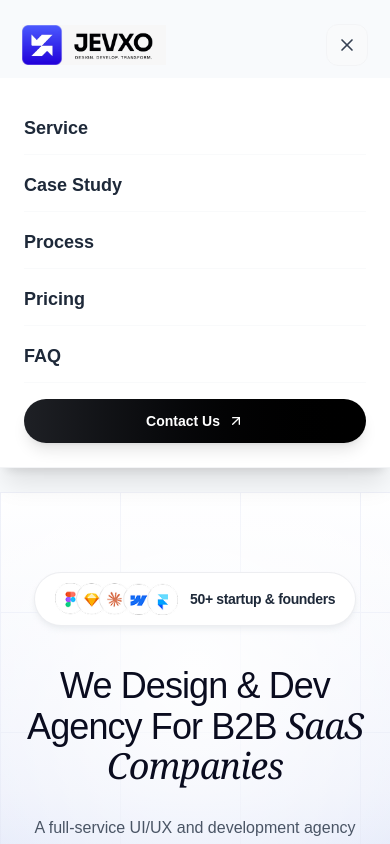
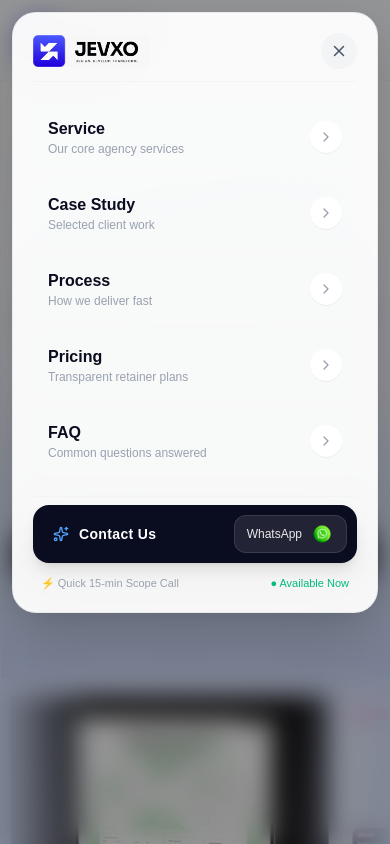
Before and after one commit to jevxo26/jevxo-frontend-new, a Next.js app: page / in a window 390 px wide. Both pictures are taken after a click on the button 347 px from the left and 45 px from the top of the page. Shown: the top 844 px of the page. Built offline with nearby package versions, Linux system fonts and the light colour scheme; a web font is replaced by a local one.

Commit message:
feat: redesign mobile navigation drawer into a ultra-premium glassmorphic modal with interactive rows, subtext, and WhatsApp CTA

```diff
--- a/app/components/landing/banner/Navbar.tsx
+++ b/app/components/landing/banner/Navbar.tsx
@@ -3,7 +3,8 @@
 import { useState, useEffect } from "react";
 import Link from "next/link";
 import Image from "next/image";
-import { Menu, X, ArrowUpRight } from "lucide-react";
+import { motion, AnimatePresence } from "framer-motion";
+import { Menu, X, ChevronRight, Sparkles } from "lucide-react";
 
 export default function Navbar() {
   const [isScrolled, setIsScrolled] = useState(false);
@@ -18,20 +19,29 @@ export default function Navbar() {
     return () => window.removeEventListener("scroll", handleScroll);
   }, []);
 
+  // Prevent background scrolling when mobile menu is open
+  useEffect(() => {
+    if (mobileMenuOpen) {
+      document.body.style.overflow = "hidden";
+    } else {
+      document.body.style.overflow = "unset";
+    }
+  }, [mobileMenuOpen]);
+
   const navLinks = [
-    { name: "Service", href: "#service" },
-    { name: "Case Study", href: "#case-study" },
-    { name: "Process", href: "#process" },
-    { name: "Pricing", href: "#pricing" },
-    { name: "FAQ", href: "#faq" },
+    { name: "Service", href: "#service", desc: "Our core agency services" },
+    { name: "Case Study", href: "#case-study", desc: "Selected client work" },
+    { name: "Process", href: "#process", desc: "How we deliver fast" },
+    { name: "Pricing", href: "#pricing", desc: "Transparent retainer plans" },
+    { name: "FAQ", href: "#faq", desc: "Common questions answered" },
   ];
 
   return (
     <header
       className={`sticky top-0 z-50 w-full transition-all duration-500 ${
         isScrolled
-          ? "bg-white/80 backdrop-blur-xl shadow-[0_4px_30px_rgba(0,0,0,0.06)] border-b border-gray-100/80 py-3"
-          : "bg-transparent py-6"
+          ? "bg-white/85 backdrop-blur-xl shadow-[0_4px_30px_rgba(0,0,0,0.05)] border-b border-gray-100/80 py-3"
+          : "bg-transparent py-5 md:py-6"
       }`}
     >
       <div className="w-full max-w-[95%] sm:max-w-10/12 mx-auto px-3 sm:px-6 flex items-center justify-between">
@@ -42,18 +52,17 @@ export default function Navbar() {
             alt="JEVXO Logo"
             width={140}
             height={40}
-            className="h-10 w-auto object-contain"
-            priority
+            className="h-9 sm:h-10 w-auto object-contain rounded-sm"
           />
         </Link>
 
-        {/* Center Nav Links - Desktop */}
-        <nav className="hidden md:flex items-center gap-8 lg:gap-10 text-base sm:text-[17px] font-semibold text-gray-700">
+        {/* Desktop Navigation Links */}
+        <nav className="hidden md:flex items-center gap-8">
           {navLinks.map((link) => (
             <Link
               key={link.name}
               href={link.href}
-              className="hover:text-[#0a0c16] transition-colors relative py-1 after:content-[''] after:absolute after:bottom-0 after:left-0 after:w-0 after:h-[2px] after:rounded-full after:bg-gradient-to-r after:from-[#0066FF] after:to-[#2b9dff] hover:after:w-full after:transition-all after:duration-300"
+              className="text-[#0a0c1f] hover:text-[#0052FF] transition-colors font-medium text-[15px] tracking-tight relative py-1 after:content-[''] after:absolute after:bottom-0 after:left-0 after:w-0 after:h-[2px] after:bg-[#0052FF] hover:after:w-full after:transition-all after:duration-300"
             >
               {link.name}
             </Link>
@@ -61,15 +70,15 @@ export default function Navbar() {
         </nav>
 
         {/* Contact Us Premium Capsule Button & Mobile Toggle */}
-        <div className="flex items-center gap-4">
+        <div className="flex items-center gap-3">
           <Link
             href="#contact"
-            className="hidden sm:flex items-center gap-3 bg-black hover:bg-neutral-900 text-white pl-6 pr-1.5 py-1.5 rounded-full font-medium text-base shadow-lg transition-all duration-300 group"
+            className="hidden sm:flex items-center gap-3 bg-[#0a0c1f] hover:bg-black text-white pl-5 pr-1.5 py-1.5 rounded-full font-medium text-base shadow-md hover:shadow-xl transition-all duration-300 group"
           >
-            <span className="text-[15px] font-normal">
+            <span className="text-[14px] font-medium tracking-tight">
               Contact Us
             </span>
-            <div className="w-8 h-8 rounded-full flex items-center justify-center overflow-hidden">
+            <div className="w-8 h-8 rounded-full flex items-center justify-center overflow-hidden shrink-0 border border-white/20">
               <Image
                 src="/whatsapp.png"
                 alt="WhatsApp"
@@ -83,41 +92,125 @@ export default function Navbar() {
           {/* Mobile Menu Button */}
           <button
             onClick={() => setMobileMenuOpen(!mobileMenuOpen)}
-            className="md:hidden p-2.5 rounded-xl text-gray-700 bg-gray-50 hover:bg-gray-100 border border-gray-100 transition-colors"
+            className="md:hidden w-10 h-10 rounded-2xl bg-white border border-gray-200/80 shadow-xs flex items-center justify-center text-gray-900 active:scale-95 transition-all"
             aria-label="Toggle Menu"
           >
             {mobileMenuOpen ? (
-              <X className="w-5 h-5" />
+              <X className="w-5 h-5 text-gray-900" />
             ) : (
-              <Menu className="w-5 h-5" />
+              <Menu className="w-5 h-5 text-gray-900" />
             )}
           </button>
         </div>
       </div>
 
-      {/* Mobile Navigation Drawer */}
+      {/* Premium Glassmorphic Mobile Navigation Modal Drawer */}
+      <AnimatePresence>
         {mobileMenuOpen && (
-        <div className="md:hidden bg-white/95 backdrop-blur-xl border-b border-gray-100 px-6 py-6 mt-3 flex flex-col gap-1 shadow-xl animate-in slide-in-from-top-2 duration-200">
-          {navLinks.map((link) => (
+          <>
+            {/* Backdrop Blur Overlay */}
+            <motion.div
+              initial={{ opacity: 0 }}
+              animate={{ opacity: 1 }}
+              exit={{ opacity: 0 }}
+              onClick={() => setMobileMenuOpen(false)}
+              className="fixed inset-0 bg-black/40 backdrop-blur-md z-40 md:hidden"
+            />
+
+            {/* Mobile Drawer Container */}
+            <motion.div
+              initial={{ opacity: 0, y: -20, scale: 0.96 }}
+              animate={{ opacity: 1, y: 0, scale: 1 }}
+              exit={{ opacity: 0, y: -20, scale: 0.96 }}
+              transition={{ duration: 0.25, ease: [0.16, 1, 0.3, 1] }}
+              className="fixed top-3 inset-x-3 z-50 md:hidden bg-white/95 backdrop-blur-2xl border border-gray-200/80 rounded-3xl p-5 shadow-[0_20px_60px_rgba(0,0,0,0.2)] flex flex-col gap-4 max-h-[92vh] overflow-y-auto"
+            >
+              {/* Header inside Menu Drawer */}
+              <div className="flex items-center justify-between pb-3 border-b border-gray-100">
+                <Link href="/" onClick={() => setMobileMenuOpen(false)}>
+                  <Image
+                    src="/logo1.jpeg"
+                    alt="JEVXO Logo"
+                    width={130}
+                    height={36}
+                    className="h-8 w-auto object-contain"
+                  />
+                </Link>
+
+                <button
+                  onClick={() => setMobileMenuOpen(false)}
+                  className="w-9 h-9 rounded-full bg-gray-100 flex items-center justify-center text-gray-600 hover:bg-gray-200 transition-colors"
+                >
+                  <X className="w-4.5 h-4.5" />
+                </button>
+              </div>
+
+              {/* Navigation Links */}
+              <div className="flex flex-col gap-1.5 py-1">
+                {navLinks.map((link, idx) => (
+                  <motion.div
+                    key={link.name}
+                    initial={{ opacity: 0, x: -10 }}
+                    animate={{ opacity: 1, x: 0 }}
+                    transition={{ delay: 0.05 * idx }}
+                  >
                     <Link
-              key={link.name}
                       href={link.href}
                       onClick={() => setMobileMenuOpen(false)}
-              className="text-lg font-semibold text-gray-800 hover:text-[#0066FF] hover:pl-2 transition-all py-3 border-b border-gray-50"
+                      className="group flex items-center justify-between p-3.5 rounded-2xl bg-gray-50/60 hover:bg-blue-50/60 border border-transparent hover:border-blue-100 transition-all duration-200"
                     >
+                      <div className="flex flex-col">
+                        <span className="text-base font-semibold text-[#0a0c1f] group-hover:text-[#0052FF] transition-colors">
                           {link.name}
+                        </span>
+                        <span className="text-xs text-gray-400 font-normal">
+                          {link.desc}
+                        </span>
+                      </div>
+                      <div className="w-8 h-8 rounded-full bg-white flex items-center justify-center text-gray-400 group-hover:text-[#0052FF] group-hover:translate-x-1 transition-all shadow-2xs">
+                        <ChevronRight className="w-4 h-4" />
+                      </div>
                     </Link>
+                  </motion.div>
                 ))}
+              </div>
+
+              {/* Premium Contact Us CTA Button at bottom of Mobile Drawer */}
+              <div className="pt-2 border-t border-gray-100 flex flex-col gap-3">
                 <Link
                   href="#contact"
                   onClick={() => setMobileMenuOpen(false)}
-            className="mt-3 flex items-center justify-center gap-2 bg-gradient-to-r from-[#1e2025] to-black text-white py-3 rounded-full font-semibold text-sm shadow-lg"
+                  className="w-full flex items-center justify-between bg-[#0a0c1f] active:bg-black text-white p-2.5 pl-5 rounded-2xl shadow-lg transition-all duration-200 group"
                 >
+                  <div className="flex items-center gap-2.5">
+                    <Sparkles className="w-4 h-4 text-blue-400" />
+                    <span className="font-semibold text-sm tracking-wide">
                       Contact Us
-            <ArrowUpRight className="w-4 h-4" />
+                    </span>
+                  </div>
+                  <div className="flex items-center gap-2 bg-white/10 px-3 py-1.5 rounded-xl border border-white/10">
+                    <span className="text-xs font-medium text-white/90">WhatsApp</span>
+                    <div className="w-6 h-6 rounded-full overflow-hidden shrink-0">
+                      <Image
+                        src="/whatsapp.png"
+                        alt="WhatsApp"
+                        width={24}
+                        height={24}
+                        className="w-full h-full object-cover"
+                      />
+                    </div>
+                  </div>
                 </Link>
+
+                <div className="flex items-center justify-between px-2 text-[11px] text-gray-400 font-normal">
+                  <span>⚡ Quick 15-min Scope Call</span>
+                  <span className="text-emerald-500 font-medium">● Available Now</span>
                 </div>
+              </div>
+            </motion.div>
+          </>
         )}
+      </AnimatePresence>
     </header>
   );
 }
```
Lines whose indentation alone changed are shown as unchanged.
